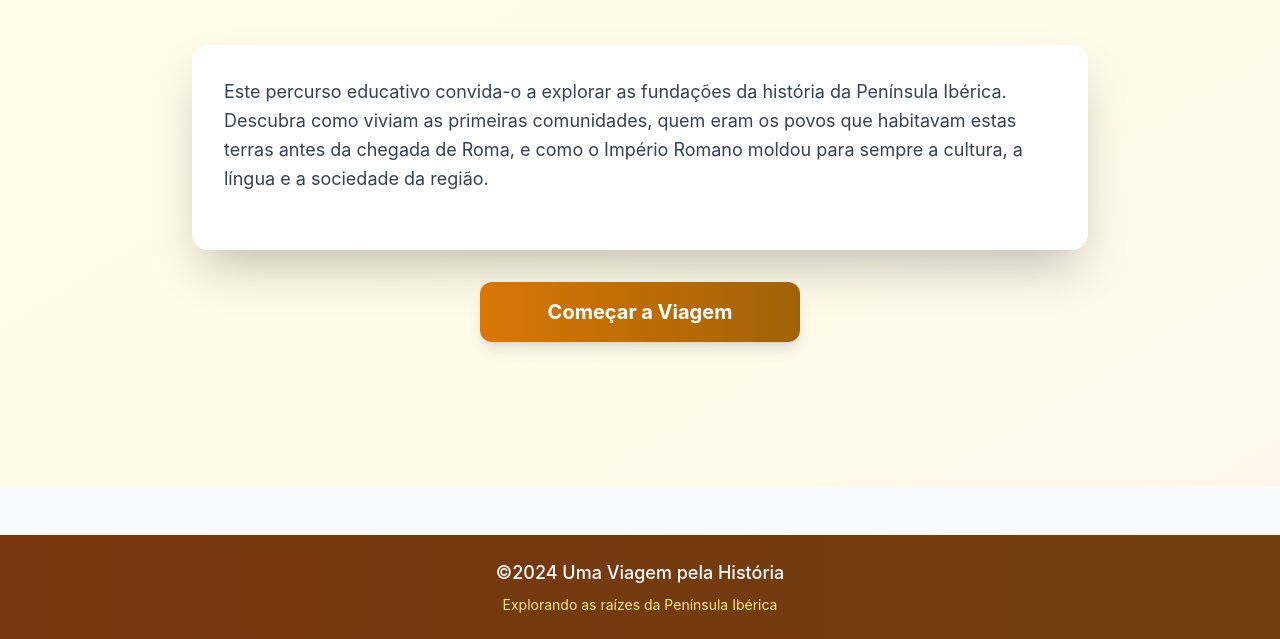
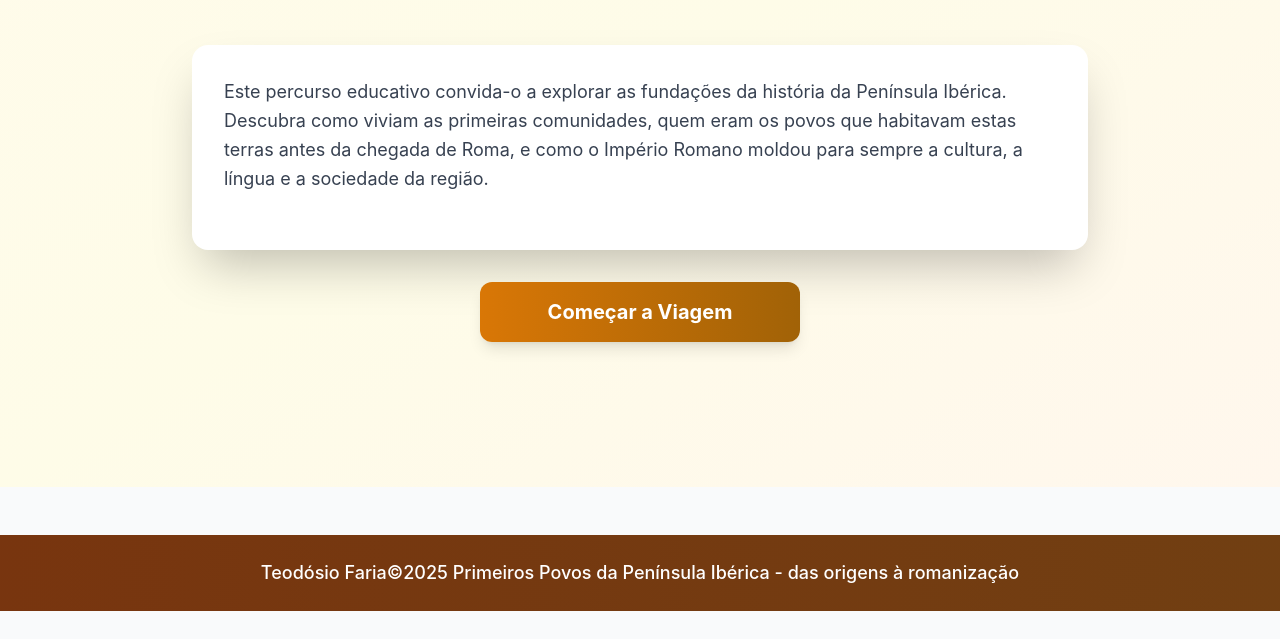
Before and after one commit to proftfaria/origensPIberica, a plain HTML site: page index.html in a window 1280 px wide. Shown: the part 393-1032 px from the top of the page. After the commit the page ends 1004 px from the top, so only its background shows below. Drawn offline with nearby package versions, Linux system fonts and the light colour scheme.

Commit message:
Add files via upload

```diff
--- a/index.html
+++ b/index.html
@@ -179,7 +179,7 @@
                         { id: 'q1', type: 'mcq', question: 'Qual foi um dos principais motivos que, segundo o vídeo, levou os Romanos a invadir a Península Ibérica?', options: [ { id: 'A', text: 'As ricas minas de ouro e prata.', correct: true }, { id: 'B', text: 'A curiosidade científica sobre a geografia local.', correct: false }, { id: 'C', text: 'Uma aliança militar pré-existente com os Lusitanos.', correct: false }, { id: 'D', text: 'A busca por newas rotas comerciais para a Índia.', correct: false } ], feedback: { correct: 'Correto! As vastas riquezas minerais da Península Ibérica, especialmente o ouro e a prata, foram um enorme atrativo para a República Romana.', incorrect: 'Incorreto. A principal motivação foi económica, impulsionada pelas ricas minas de metais preciosos da Península.' } },
                         { id: 'q2', type: 'mcq', question: 'Que rival de Roma já tinha uma forte presença na Península e foi o motivo inicial para a intervenção romana (Segunda Guerra Púnica)?', options: [ { id: 'A', text: 'Os Gregos', correct: false }, { id: 'B', text: 'Os Egípcios', correct: false }, { id: 'C', text: 'Os Cartagineses', correct: true }, { id: 'D', text: 'Os Persas', correct: false } ], feedback: { correct: 'Exato! A luta contra Cartago, liderada por Aníbal, foi o que levou as legiões romanas pela primeira vez à Península.', incorrect: 'A resposta correta é Cartagineses. A Segunda Guerra Púnica entre Roma e Cartago foi o gatilho da conquista.' } },
                         { id: 'q3', type: 'mcq', question: 'O processo de adotar a língua, leis e costumes romanos é conhecido como:', options: [ { id: 'A', text: 'Globalização', correct: false }, { id: 'B', text: 'Romanização', correct: true }, { id: 'C', text: 'Urbanização', correct: false }, { id: 'D', text: 'Democratização', correct: false } ], feedback: { correct: 'Muito bem! A Romanização foi o processo, lento mas profundo, de integração cultural dos povos conquistados no mundo romano.', incorrect: 'O termo correto é Romanização. Foi através deste processo que a cultura romana se espalhou pelo império.' } },
-                        { id: 'q4', type: 'image_mcq', question: 'Qual das seguintes imagens representa uma obra de engenharia romana mencionada no vídeo (um aqueduto)?', options: [ { id: 'A', img: './assets/image_aqueduto.jpg', text: 'Aqueduto', correct: true }, { id: 'B', img: './assets/image_piramide.jpg', text: 'Pirâmide', correct: false }, { id: 'C', img: './assets/image_catedral.jpg', text: 'Catedral Gótica', correct: false }, { id: 'D', img: './assets/image_ponte_moderna.jpg', text: 'Ponte Moderna', correct: false } ], feedback: { correct: 'Correto! Os aquedutos, como o de Segóvia, são um exemplo espetacular da engenharia romana, construídos para transportar água para as cidades.', incorrect: 'A resposta correta é o Aqueduto. As pirâmides são egípcias, as catedrais góticas são medievais e a ponte é contemporânea.' } },
+                        { id: 'q4', type: 'image_mcq', question: 'Qual das seguintes imagens representa uma obra de engenharia romana mencionada no vídeo?', options: [ { id: 'A', img: './assets/image_aqueduto.jpg', text: 'Aqueduto', correct: true }, { id: 'B', img: './assets/image_piramide.jpg', text: 'Pirâmide', correct: false }, { id: 'C', img: './assets/image_catedral.jpg', text: 'Catedral Gótica', correct: false }, { id: 'D', img: './assets/image_ponte_moderna.jpg', text: 'Ponte Moderna', correct: false } ], feedback: { correct: 'Correto! Os aquedutos, como o de Segóvia, são um exemplo espetacular da engenharia romana, construídos para transportar água para as cidades.', incorrect: 'A resposta correta é o Aqueduto. As pirâmides são egípcias, as catedrais góticas são medievais e a ponte é contemporânea.' } },
                         { id: 'q5', type: 'true_false', question: 'A conquista romana da Península Ibérica foi rápida e durou apenas alguns anos.', options: [ { id: 'V', text: 'Verdadeiro', correct: false }, { id: 'F', text: 'Falso', correct: true } ], feedback: { correct: 'Isso mesmo, é falso! A conquista foi um processo longo e difícil que durou quase 200 anos, de 218 a.C. a 19 a.C., devido à forte resistência dos povos locais.', incorrect: 'Incorreto. A afirmação é falsa. A conquista foi um processo extremamente longo, demorando cerca de 200 anos a ser concluído.' } },
                         { id: 'q6', type: 'fill_blank', question: 'A língua que os romanos introduziram, e que é a base da língua portuguesa, é o ______.', correct: 'Latim', feedback: { correct: 'Perfeito! O Latim vulgar, falado pelos soldados e colonos romanos, deu origem ao português e a muitas outras línguas românicas.', incorrect: 'A resposta correta é Latim. É a herança linguística mais importante que Roma nos deixou.' } }
                     ]
@@ -340,8 +340,7 @@
             return `
                 <footer class="bg-gradient-to-r from-amber-900 to-yellow-900 text-white py-6 mt-12">
                     <div class="max-w-6xl mx-auto px-4 text-center">
-                        <p class="text-lg font-medium">©2024 Uma Viagem pela História</p>
-                        <p class="text-amber-200 text-sm mt-2">Explorando as raízes da Península Ibérica</p>
+                        <p class="text-lg font-medium">Teodósio Faria©2025 Primeiros Povos da Península Ibérica - das origens à romanização</p>
                     </div>
                 </footer>
             `;
```
